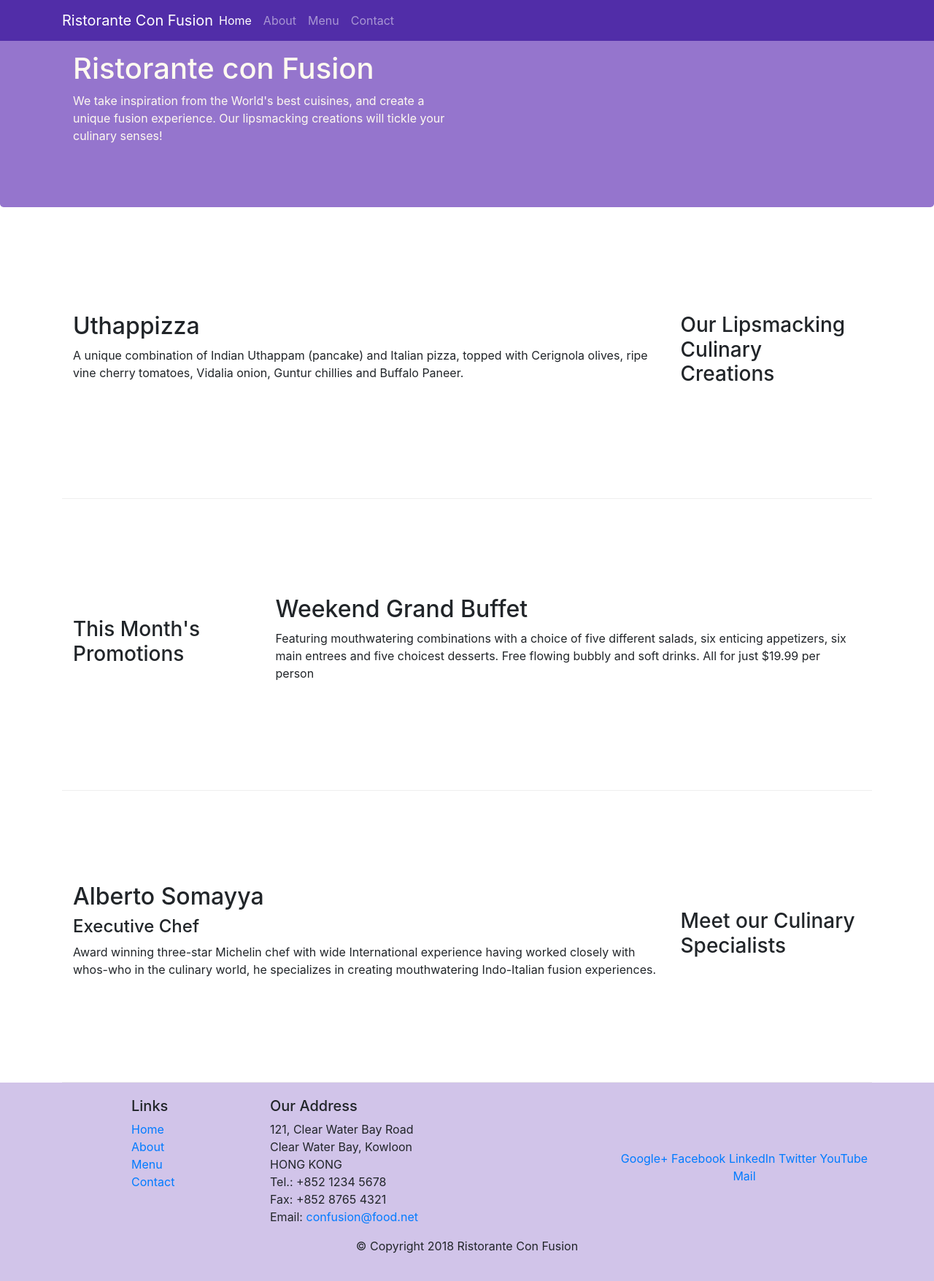
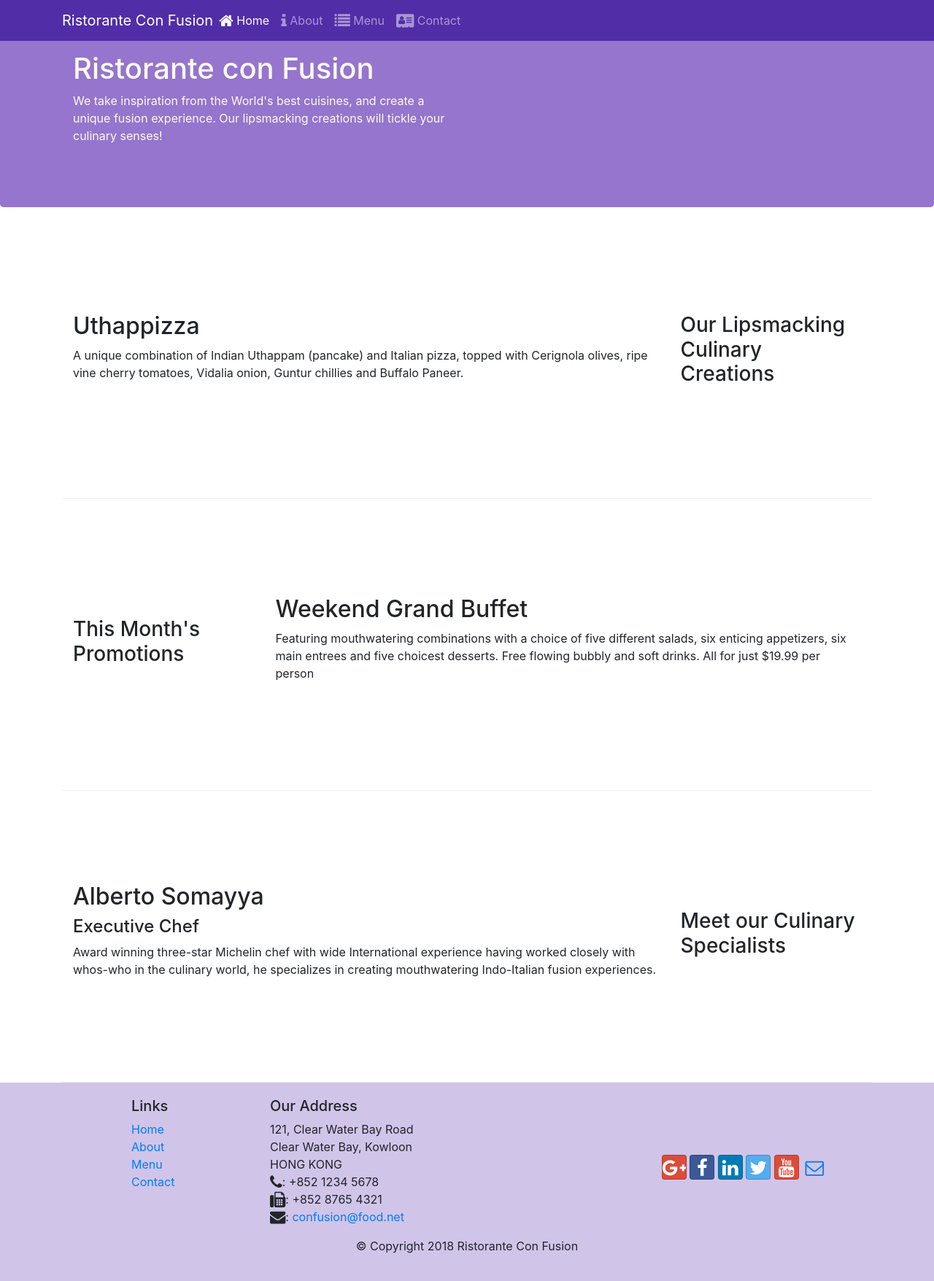
Before and after one commit to Sooraj-s-98/boot4, a website: page index.html in a window 1280 px wide. Shown: the whole page at 73% size. Drawn offline with nearby package versions, Linux system fonts and the light colour scheme.

Commit message:
icon font added  and debug error

```diff
--- a/index.html
+++ b/index.html
@@ -9,6 +9,8 @@
 
         <!-- Bootstrap CSS -->
         <link rel="stylesheet" href="node_modules/bootstrap/dist/css/bootstrap.min.css">
+        <link rel="stylesheet" href="node_modules/font-awesome/css/font-awesome.min.css">
+        <link rel="stylesheet" href="node_modules/bootstrap-social/bootstrap-social.css">
         <link rel="stylesheet" href="css/styles.css">
     <title>Ristorante Con Fusion</title>
 </head>
@@ -19,13 +21,13 @@
             <button class="navbar-toggler" type="button" data-toggle="collapse" data-target="#Navbar">
               <span class="navbar-toggler-icon"> </span>
             </button>
-         <a class="navbar-brand mr-auto" href="#">Ristorante Con Fusion </a>
+            <a class="navbar-brand mr-auto" href="./aboutus.html">Ristorante Con Fusion </a>
             <div class="collapse navbar-collapse" id="Navbar">
               <ul class="navbar-nav mr-auto">
-               <li class="nav-item active"> <a class="nav-link" href="#">Home</a></li>
-               <li class="nav-item"> <a class="nav-link" href="./aboutus.html">About</a></li>
-               <li class="nav-item"> <a class="nav-link" href="#">Menu</a></li>
-               <li class="nav-item"> <a class="nav-link" href="#">Contact</a></li>
+                <li class="nav-item active"><a class="nav-link" href="#"><span class="fa fa-home fa-lg"></span> Home</a></li>
+                <li class="nav-item "><a class="nav-link" href="./aboutus.html"><span class="fa fa-info fa-lg"></span> About</a></li>
+                <li class="nav-item"><a class="nav-link" href="#"><span class="fa fa-list fa-lg"></span> Menu</a></li>
+                <li class="nav-item"><a class="nav-link" href="#"><span class="fa fa-address-card fa-lg"></span> Contact</a></li>
               </ul>
            </div>
         </div>
@@ -84,7 +86,7 @@
                     <h5>Links</h5>
                     <ul class="list-unstyled">
                         <li><a href="#">Home</a></li>
-                        <li><a href="./aboutus.html">About</a></li>
+                        <li><a href="#">About</a></li>
                         <li><a href="#">Menu</a></li>
                         <li><a href="#">Contact</a></li>
                     </ul>
@@ -95,19 +97,21 @@
 		              121, Clear Water Bay Road<br>
 		              Clear Water Bay, Kowloon<br>
 		              HONG KONG<br>
-		              Tel.: +852 1234 5678<br>
-		              Fax: +852 8765 4321<br>
-		              Email: <a href="mailto:confusion@food.net">confusion@food.net</a>
+		              <i class="fa fa-phone fa-lg"></i>: +852 1234 5678<br>
+                      <i class="fa fa-fax fa-lg"></i>: +852 8765 4321<br>
+                      <i class="fa fa-envelope fa-lg"></i>:
+                      <a href="mailto:confusion@food.net">confusion@food.net</a>
+
 		           </address>
                 </div>
                 <div class="col-12 col-sm-4 align-self-center">
                     <div class="text-center">
-                        <a href="http://google.com/+">Google+</a>
-                        <a href="http://www.facebook.com/profile.php?id=">Facebook</a>
-                        <a href="http://www.linkedin.com/in/">LinkedIn</a>
-                        <a href="http://twitter.com/">Twitter</a>
-                        <a href="http://youtube.com/">YouTube</a>
-                        <a href="mailto:">Mail</a>
+                        <a class="btn btn-social-icon btn-google" href="http://google.com/+"><i class="fa fa-google-plus"></i></a>
+                        <a class="btn btn-social-icon btn-facebook" href="http://www.facebook.com/profile.php?id="><i class="fa fa-facebook"></i></a>
+                        <a class="btn btn-social-icon btn-linkedin" href="http://www.linkedin.com/in/"><i class="fa fa-linkedin"></i></a>
+                        <a class="btn btn-social-icon btn-twitter" href="http://twitter.com/"><i class="fa fa-twitter"></i></a>
+                        <a class="btn btn-social-icon btn-google" href="http://youtube.com/"><i class="fa fa-youtube"></i></a>
+                        <a class="btn btn-social-icon" href="mailto:"><i class="fa fa-envelope-o"></i></a>
                     </div>
                 </div>
            </div>
--- a/package.json
+++ b/package.json
@@ -15,6 +15,8 @@
   },
   "dependencies": {
     "bootstrap": "^4.0.0",
+    "bootstrap-social": "^5.1.1",
+    "font-awesome": "^4.7.0",
     "jquery": "^3.3.1",
     "popper.js": "^1.12.9"
   }
```
Also changed, not shown: aboutus.html (+16 -13 lines), 1 other file. Lines whose indentation alone changed are shown as unchanged.
